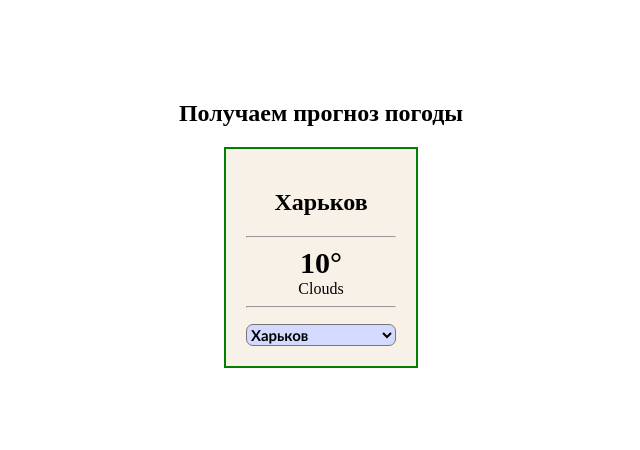
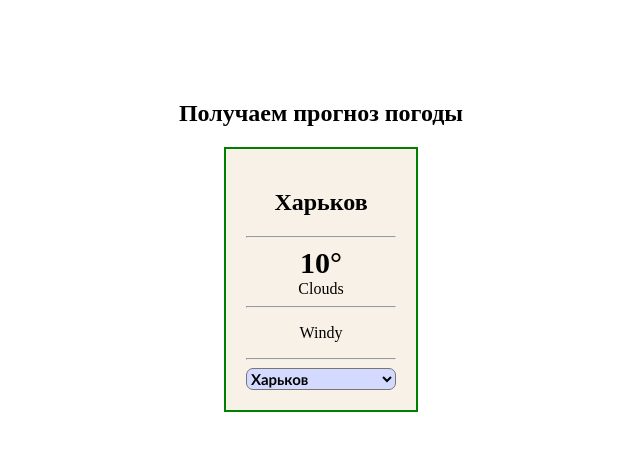
Before and after one commit to Bodya350/temp, a plain HTML site: page index.html in a window 1280 px wide. Shown: the whole page, without its empty margins (319-959 px from the left). Drawn offline with Linux system fonts and the light colour scheme; no server answers.

Commit message:
Update index.html

```diff
--- a/index.html
+++ b/index.html
@@ -22,6 +22,8 @@
       <div class="weather__view">Clouds</div>
       <hr>
       <p class="weather__feature" ></p>
+      <p class="weather__windy">Windy</p>
+      <hr>
       <select class ='weather__list'>
          <option checked value="Kharkiv">Харьков</option>
          <option class ='city' value="Los Angeles">Лос Анжелес</option>
```
